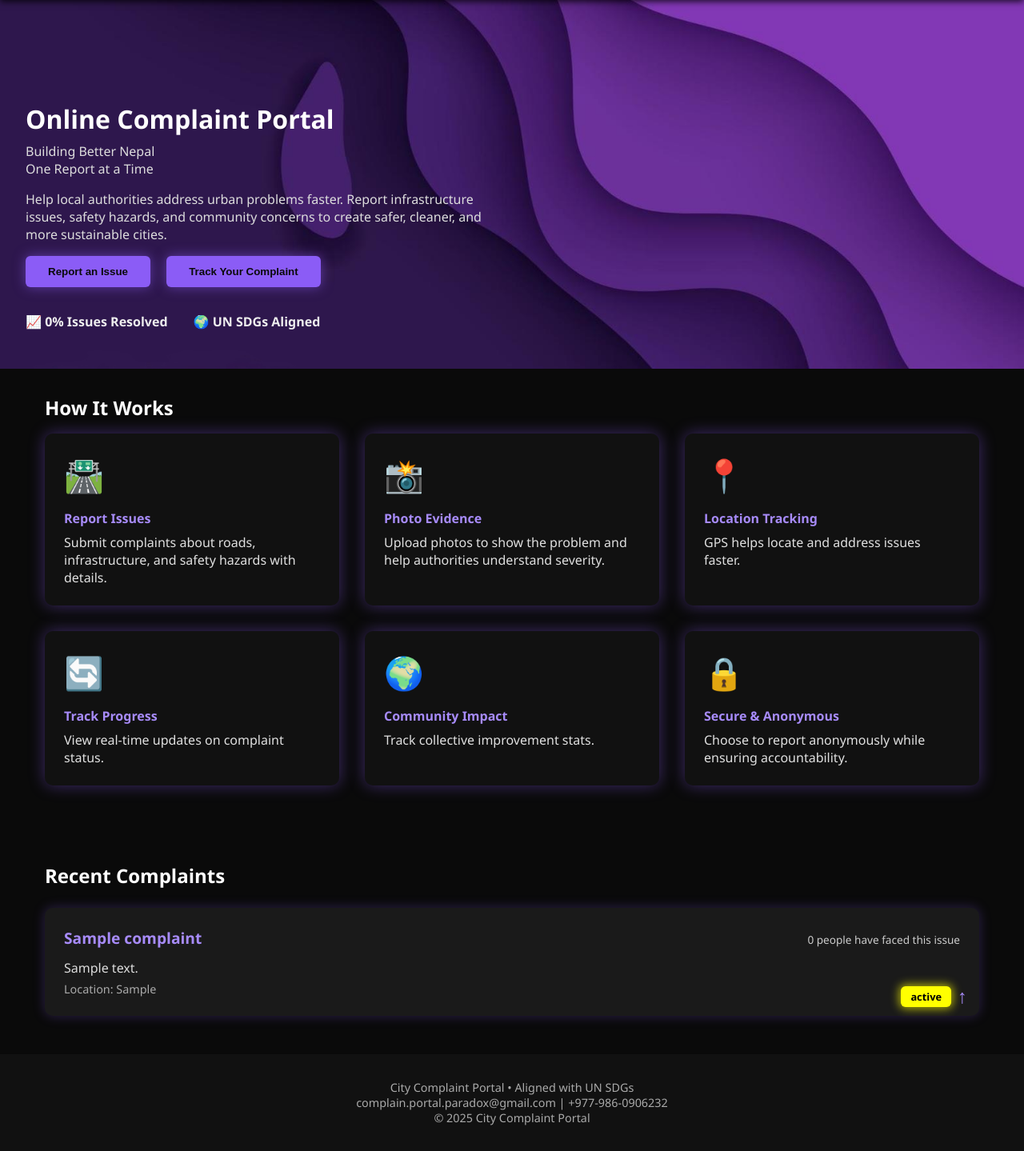
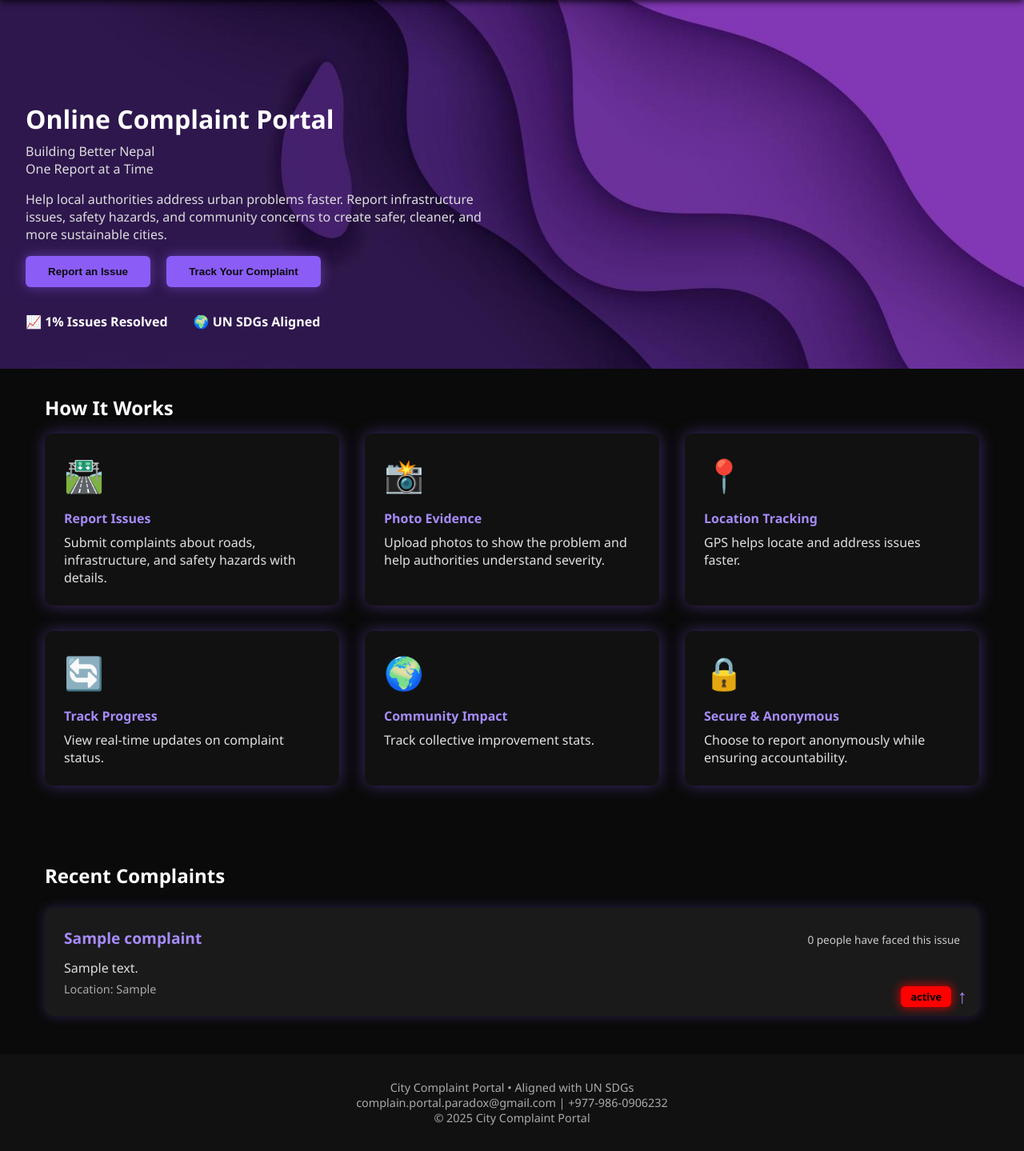
Before and after one commit to Ipsitt/City-Complaint-Portal, a PHP site: page /home.php in a window 1280 px wide. Shown: the part 71-1510 px from the top of the page at 80% size. Run offline with PHP 8.4, Linux system fonts and the light colour scheme; the visitor is signed in with stand-in values (Sample User, id 1); tables that the repository leaves empty or names only in its code hold one stand-in row (values such as "Sample post").

Commit message:
Fix complaint status colors and percentage calculation

```diff
--- a/home.php
+++ b/home.php
@@ -9,7 +9,6 @@
 $resolved_percentage = 0;
 
 if (!$conn->connect_error) {
-    // Calculate percentage of resolved issues
     $total_sql = "SELECT COUNT(*) AS total FROM complaints";
     $resolved_sql = "SELECT COUNT(*) AS resolved FROM complaints WHERE status='resolved'";
 
@@ -94,7 +93,7 @@
     margin-top: 2rem;
     display: flex;
     gap: 2rem;
-    color: #eee;
+    color: #fff;
     font-weight: 600;
     font-size: 1rem;
   }
@@ -159,11 +158,11 @@
     border-radius: 6px;
     font-weight: bold;
     color: #000;
-    box-shadow: 0 0 10px;
     min-width: max-content;
   }
   .complaint-status.resolved { background: #0f0; box-shadow: 0 0 12px 2px #00ff00aa; }
-  .complaint-status.unresolved { background: #ff0; box-shadow: 0 0 12px 2px #ffff00aa; }
+  .complaint-status.being-resolved { background: #ff0; box-shadow: 0 0 12px 2px #ffff00aa; }
+  .complaint-status.unresolved { background: #f00; box-shadow: 0 0 12px 2px #ff0000aa; }
   .complaint-card p { margin-top: 0.5rem; color: #ddd; }
   .complaint-location { color: #aaa; font-size: 0.9rem; margin-top: 0.1rem; }
   .action-container {
@@ -216,7 +215,7 @@
     <button class="btn" onclick="location.href='track_complaint.php'">Track Your Complaint</button>
   </div>
   <div class="header-bottom-stats">
-    <div>📈 <span><?php echo $resolved_percentage; ?>% Issues Resolved</span></div>
+    <div>📈 <span id="resolved-percentage">0</span>% Issues Resolved</div>
     <div>🌍 <span>UN SDGs Aligned</span></div>
   </div>
 </header>
@@ -244,7 +243,15 @@
 
           if ($result && $result->num_rows > 0) {
               while ($row = $result->fetch_assoc()) {
-                  $status_class = strtolower($row['status']) === 'resolved' ? 'resolved' : 'unresolved';
+                  $status_text = strtolower($row['status']);
+                  if ($status_text === 'resolved') {
+                      $status_class = 'resolved';
+                  } elseif ($status_text === 'being resolved') {
+                      $status_class = 'being-resolved';
+                  } else {
+                      $status_class = 'unresolved';
+                  }
+
                   echo "
                   <div class='complaint-card'>
                       <div class='complaint-left'>
@@ -280,20 +287,27 @@
 </footer>
 
 <script>
-// Animate complaint cards on scroll
 const cards = document.querySelectorAll('.complaint-card');
 const observer = new IntersectionObserver(entries => {
   entries.forEach(entry => {
     if (entry.isIntersecting) {
       entry.target.classList.add('show');
-      observer.unobserve(entry.target); // animate once
+      observer.unobserve(entry.target);
     }
   });
 }, { threshold: 0.2 });
+cards.forEach(card => observer.observe(card));
 
-cards.forEach(card => {
-  observer.observe(card);
-});
+const target = <?php echo $resolved_percentage; ?>;
+let current = 0;
+const el = document.getElementById('resolved-percentage');
+const speed = 20;
+
+const counter = setInterval(() => {
+  current++;
+  el.textContent = current;
+  if (current >= target) clearInterval(counter);
+}, speed);
 </script>
 
 </body>
```
